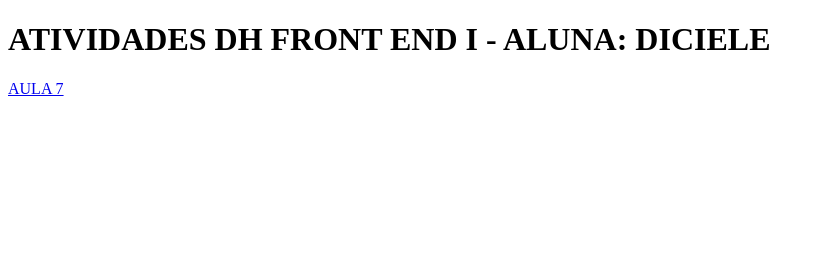
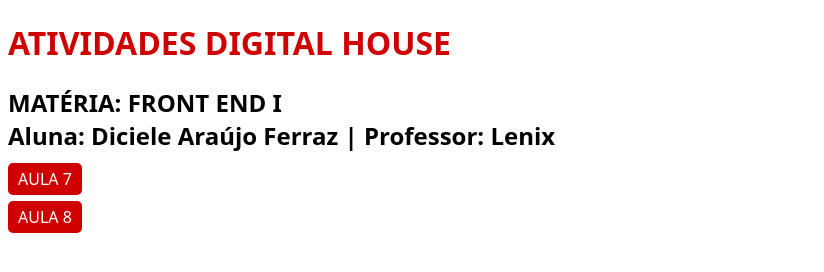
Before and after one commit to diciele/DH_FrontEndI, a plain HTML site: page index.html in a window 1280 px wide. Shown: the whole page, without its empty margins (0-824 px from the left). Drawn offline with Linux system fonts and the light colour scheme.

Commit message:
Atualizando Lista de Atividades (arquivo index do pages)

```diff
--- a/index.html
+++ b/index.html
@@ -5,11 +5,33 @@
     <meta http-equiv="X-UA-Compatible" content="IE=edge">
     <meta name="viewport" content="width=device-width, initial-scale=1.0">
     <title>ATIVIDADES DH FRONT END I - ALUNA: DICIELE</title>
+
+    <style>
+        body{
+            font-family: system-ui, -apple-system, BlinkMacSystemFont, 'Segoe UI', Roboto, Oxygen, Ubuntu, Cantarell, 'Open Sans', 'Helvetica Neue', sans-serif;
+        }
+        h1{
+            color: rgb(206, 0, 0);
+        }
+        h2{
+            margin: 0;
+        }
+        a{
+        background-color: rgb(206, 0, 0);
+        padding: 5px 10px 5px 10px;
+        border-radius: 5px;
+        text-decoration: none;
+        color: white;
+        }
+    </style>
 </head>
 <body>
-    <h1>ATIVIDADES DH FRONT END I - ALUNA: DICIELE</h1>
+    <h1>ATIVIDADES DIGITAL HOUSE</h1>
+    <h2>MATÉRIA: <span>FRONT END I</span></h2>
+    <h2>Aluna: <span>Diciele Araújo Ferraz</span> | Professor: <span> Lenix</span></h2>
 
-    <P><a href="./AULA 7/index.html">AULA 7</a></P>
+    <P><a href="./AULA 7/index.html">AULA 7 </a></P>
+    <p><a href="./Aula_08/index.html">AULA 8 </a></p>
 
 </body>
 </html>
```
